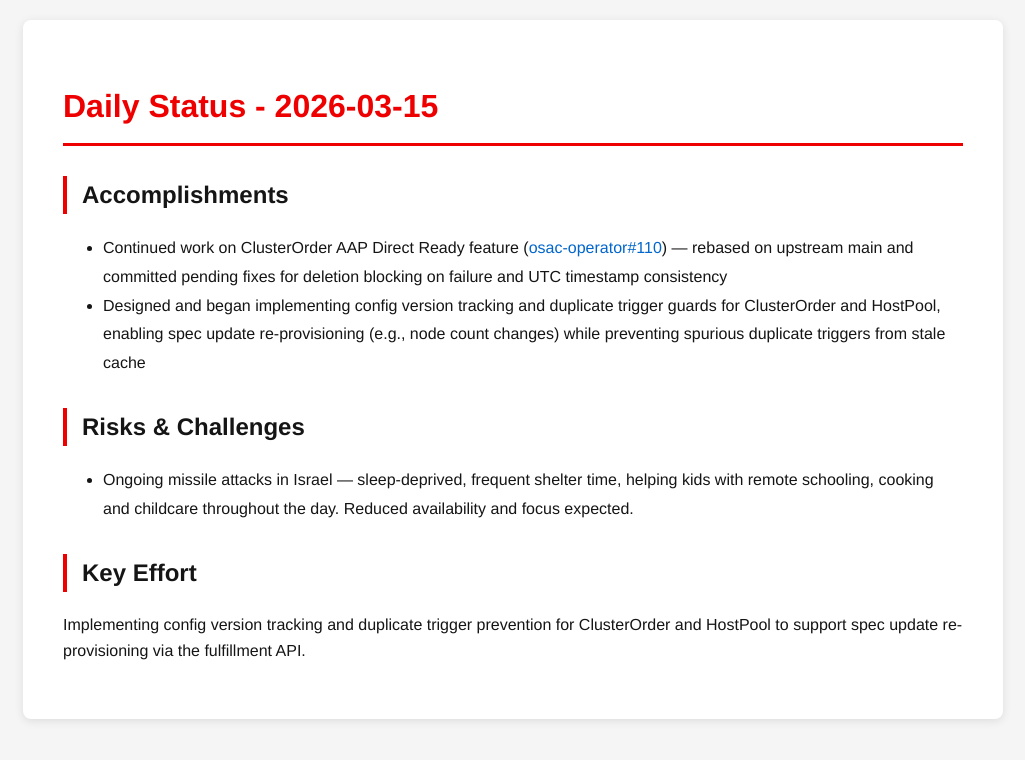
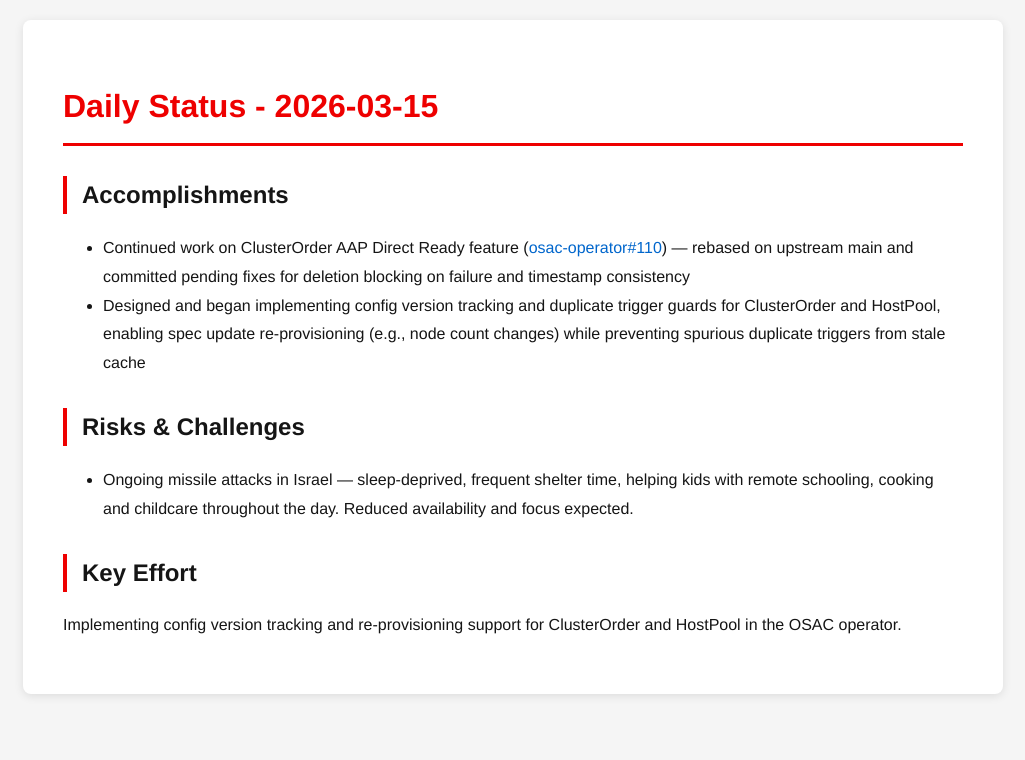
Before and after one commit to tzvatot/daily-status, a Jekyll site: the page built from 2026-03-15.md, in a window 1280 px wide. Shown: the top 760 px of the page, without its empty margins (127-1152 px from the left). Built offline with Jekyll 4.4.1, drawn with Linux system fonts in a browser that asks for light colours.

Commit message:
Daily status update - 2026-03-15

```diff
--- a/2026-03-15.md
+++ b/2026-03-15.md
@@ -7,11 +7,11 @@ date: 2026-03-15
 # Daily Status - 2026-03-15
 
 ## Accomplishments
-- Continued work on ClusterOrder AAP Direct Ready feature ([osac-operator#110](https://github.com/osac-project/osac-operator/pull/110)) — rebased on upstream main and committed pending fixes for deletion blocking on failure and UTC timestamp consistency
+- Continued work on ClusterOrder AAP Direct Ready feature ([osac-operator#110](https://github.com/osac-project/osac-operator/pull/110)) — rebased on upstream main and committed pending fixes for deletion blocking on failure and timestamp consistency
 - Designed and began implementing config version tracking and duplicate trigger guards for ClusterOrder and HostPool, enabling spec update re-provisioning (e.g., node count changes) while preventing spurious duplicate triggers from stale cache
 
 ## Risks & Challenges
 - Ongoing missile attacks in Israel — sleep-deprived, frequent shelter time, helping kids with remote schooling, cooking and childcare throughout the day. Reduced availability and focus expected.
 
 ## Key Effort
-Implementing config version tracking and duplicate trigger prevention for ClusterOrder and HostPool to support spec update re-provisioning via the fulfillment API.
+Implementing config version tracking and re-provisioning support for ClusterOrder and HostPool in the OSAC operator.
```
